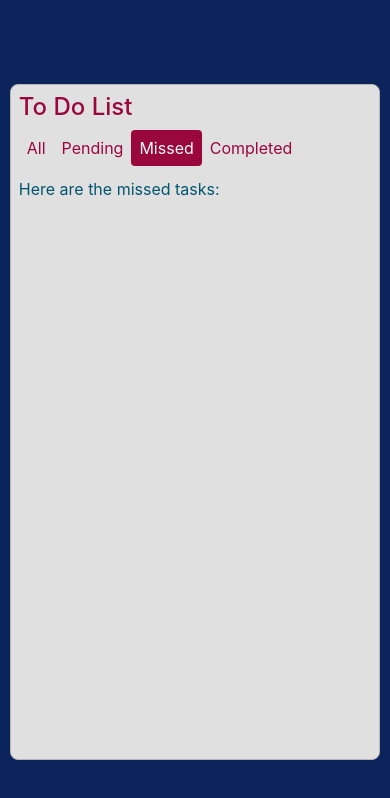
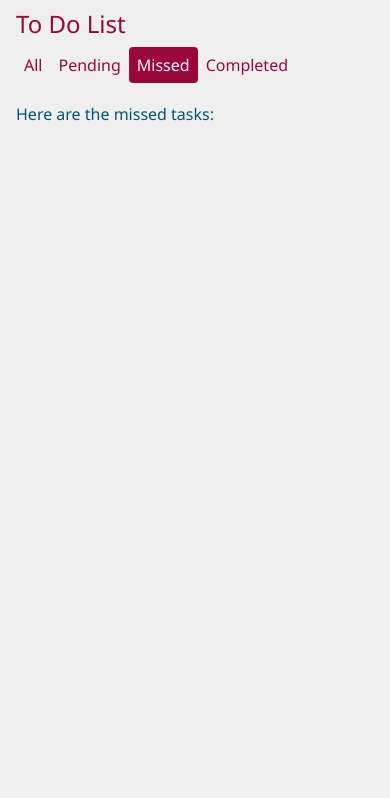
Before and after one commit to chrisureza/ToDoList, a Vue app: page /missed in a window 390 px wide. Shown: the top 798 px of the page. Built offline with nearby package versions, Linux system fonts and the light colour scheme.

Commit message:
Mobile UI Improvements

```diff
--- a/src/App.vue
+++ b/src/App.vue
@@ -1,6 +1,5 @@
 <template>
   <div id="app">
-    <div class="app-container">
       <div class="nav-section">
         <h4>To Do List</h4>
         <b-nav pills class="tasks-navbar">
@@ -21,13 +20,20 @@
       <div class="main-content">
         <router-view />
       </div>
-    </div>
   </div>
 </template>
 
 <script>
 export default {
   methods: {
+    handleScroll (event) {
+      if(event.currentTarget.scrollY === 0){
+        document.querySelector('.nav-section').classList.remove('has-shadow');
+      }
+       else  {
+        document.querySelector('.nav-section').classList.add('has-shadow');
+      }
+    },
     setActiveLink(e) {
       if (e.target.classList.contains("nav-link")) {
         e.currentTarget
@@ -35,7 +41,13 @@ export default {
           .forEach(item => item.classList.remove("active"));
         e.target.classList.add("active");
       }
-    }
+    },
+  },
+  created () {
+    window.addEventListener('scroll', this.handleScroll);
+  },
+  destroyed () {
+    window.removeEventListener('scroll', this.handleScroll);
   }
 };
 </script>
@@ -43,32 +55,36 @@ export default {
 <style lang="scss">
 @import "@/styles/colors.scss";
 
-#app {
+body{
+  background-color: $light-backgroud;
+  position: absolute;
+  font-family:'Segoe UI', Tahoma, Geneva, Verdana, sans-serif;
   height: 100%;
   width: 100%;
-  position: absolute;
+}
+
+#app {
   overflow: none;
   display: flex;
-  align-items: center;
-  justify-content: center;
-  background-color: $main-backgroud;
+  flex-direction: column;
   color: $Mosque;
-}
-
-.app-container {
-  background-color: $light-backgroud;
-  height: 80%;
-  width: 95%;
-  border: 1px solid rgb(182, 182, 182);
-  border-radius: 8px;
-  padding: 8px;
 
   h4 {
     color: $monarch;
   }
 
   .nav-section {
-    height: 72px;
+    position: fixed;
+    background-color: $light-backgroud;
+    padding: 10px 16px;
+    height: 92px;
+    width: 100%;
+    z-index: 1;
+
+    &.has-shadow{
+          box-shadow: 0 3px 6px rgba(0,0,0,0.18), 0 3px 6px rgba(0,0,0,0.19);
+    }
+
     .tasks-navbar {
       font-size: 16px;
 
@@ -85,9 +101,9 @@ export default {
   }
 
   .main-content {
-    padding: 12px 0;
+    margin-top:92px;
+    padding: 10px 16px;
     height: calc(100% - 72px);
-    overflow: auto;
   }
 }
 </style>
--- a/src/components/TaskCard.vue
+++ b/src/components/TaskCard.vue
@@ -116,7 +116,10 @@ export default {
 <style lang="scss" scoped>
 .card-container {
   padding: 6px !important;
-  margin-bottom: 8px;
+  margin-bottom: 24px;
+  box-shadow: 0 3px 6px rgba(0,0,0,0.16), 0 3px 6px rgba(0,0,0,0.23);
+  margin-right: 8px;
+  margin-left: 8px;
 
   .card-body {
     padding: 0;
--- a/src/components/TasksContainer.vue
+++ b/src/components/TasksContainer.vue
@@ -79,5 +79,10 @@ export default {
 <style scoped lang="scss">
 .tasks-container {
   padding: 12px 0;
+
+  p{
+    margin-top: 8px;
+    margin-bottom: 16px;
+  }
 }
 </style>
--- a/src/components/generic/MoreOptionsMenu.vue
+++ b/src/components/generic/MoreOptionsMenu.vue
@@ -1,6 +1,6 @@
 <template>
   <div class="more-options-menu text-right">
-    <b-dropdown no-caret menu-class="menu-box-container">
+    <b-dropdown no-caret menu-class="menu-box-container" right >
       <template v-slot:button-content>
         <b-icon-three-dots></b-icon-three-dots>
       </template>
@@ -47,8 +47,17 @@ export default {
     padding: 0 8px;
   }
 
+.btn-secondary:not(:disabled):not(.disabled).active, .btn-secondary:not(:disabled):not(.disabled):active, .show>.btn-secondary.dropdown-toggle {
+    color: #fff;
+    background: none;
+    border: none;
+}
+
   .menu-box-container {
     top: -28px !important;
+    position: absolute;
+    right: 58px !important;
+    box-shadow: 0 3px 6px rgba(0,0,0,0.08), 0 3px 6px rgba(0,0,0,0.13);
   }
 }
 </style>
--- a/src/styles/colors.scss
+++ b/src/styles/colors.scss
@@ -3,11 +3,12 @@ $monarch: #9a073c;
 $siren: #700028;
 $spring-wood: #f9faf5;
 $mercury: #e1e0e0;
+$gallery: #EFEFEF;
 $downriver: #0b245b;
 $allports: #00779b;
 $Mosque: #02556e;
 
 // Layout Colors:
 $main-color: $monarch;
-$light-backgroud: $mercury;
+$light-backgroud: $gallery;
 $main-backgroud: $downriver;
--- a/src/utils/GenericFunctions.js
+++ b/src/utils/GenericFunctions.js
@@ -3,6 +3,9 @@ export const showToast = (context, variant, title, description) => {
     title,
     variant,
     solid: true,
-    autoHideDelay: 2000
+    autoHideDelay: 1000,
+    noHoverPause: true,
+    // toaster: 'b-toaster-bottom-right',
+    headerClass: 'd-none'
   });
 };
```
